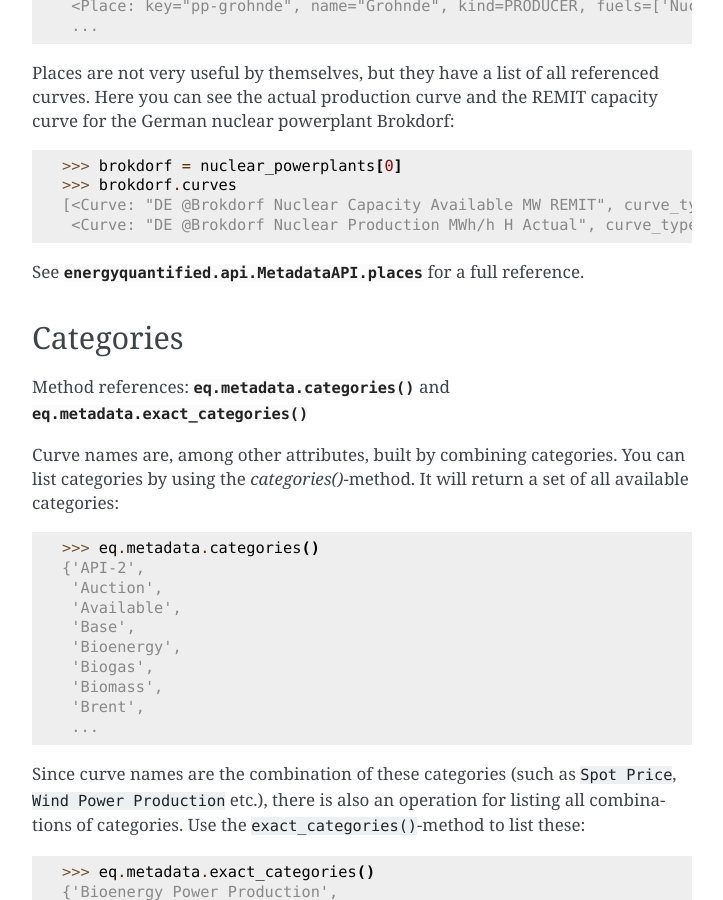
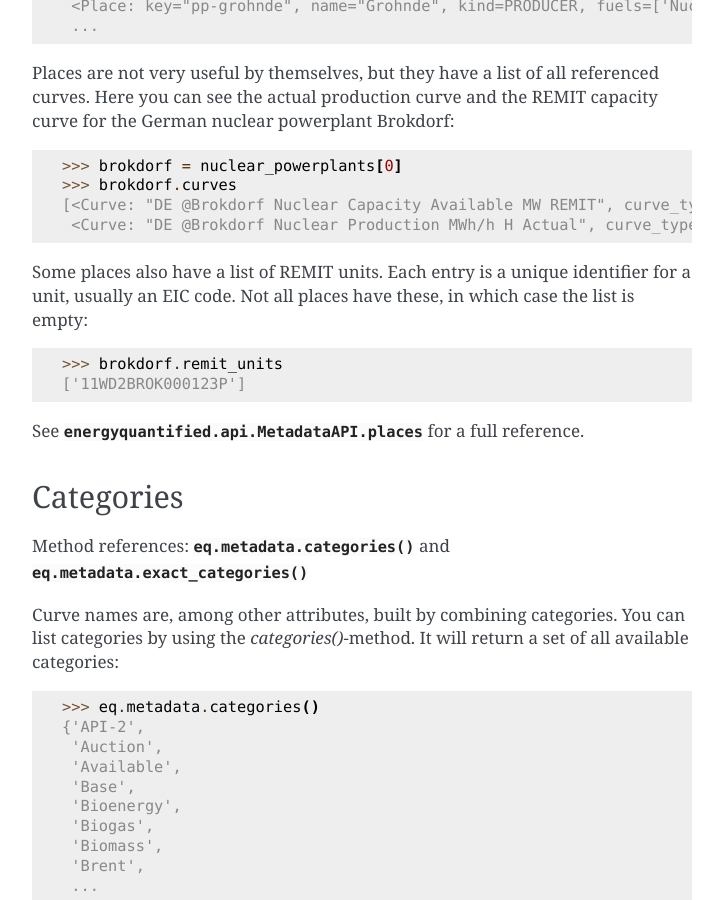
Before and after one commit to energyquantified/eq-python-client, a Sphinx documentation site: the page built from docs/userguide/metadata.rst, in a window 1280 px wide and 900 px high, scrolled down 3058 px. Shown: the whole window, without its empty margins (388-1111 px from the left). Built offline with Sphinx 7.4.7, drawn with Linux system fonts in a browser that asks for light colours.

Commit message:
Add `remit_units` to the Place model #157 (#160)

```diff
--- a/docs/userguide/metadata.rst
+++ b/docs/userguide/metadata.rst
@@ -156,6 +156,13 @@ REMIT capacity curve for the German nuclear powerplant Brokdorf:
    [<Curve: "DE @Brokdorf Nuclear Capacity Available MW REMIT", curve_type=INSTANCE_PERIOD, subscription=FREEMIUM>,
     <Curve: "DE @Brokdorf Nuclear Production MWh/h H Actual", curve_type=TIMESERIES, subscription=FREEMIUM>]
 
+Some places also have a list of REMIT units. Each entry is a unique
+identifier for a unit, usually an EIC code. Not all places have these, in
+which case the list is empty:
+
+   >>> brokdorf.remit_units
+   ['11WD2BROK000123P']
+
 See :meth:`energyquantified.api.MetadataAPI.places` for a full reference.
 
 Categories
```
Also changed, not shown: CHANGELOG.rst (+10 -0 lines), 2 other files.
